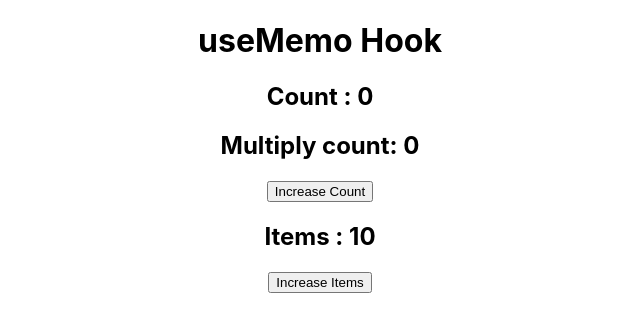
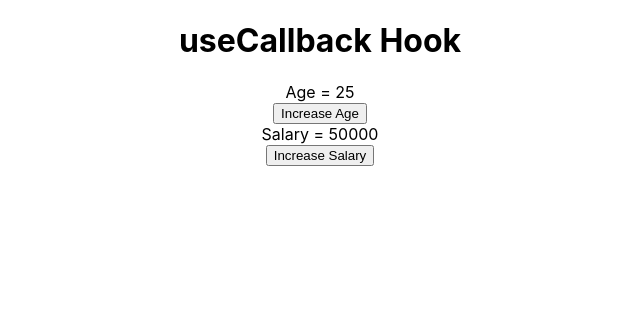
Before and after one commit to Tarunkumar2407/ReactBasics, a React (Create React App) app: page / in a window 1280 px wide. Shown: the top 332 px of the page, without its empty margins (320-960 px from the left). Built offline with nearby package versions, Linux system fonts and the light colour scheme.

Commit message:
useCallback

```diff
--- a/src/App.js
+++ b/src/App.js
@@ -1,6 +1,7 @@
 import './App.css';
+import Parent from './Components/useCallback.js/Parent';
 // import UseEffect2 from './Components/UseEffect2';
-import UseMemoHook from './Components/UseMemoHook';
+// import UseMemoHook from './Components/UseMemoHook';
 // import Constructor from './Components/Constructor';
 // import Render from './Components/Render';
 // import UseEffectHook from './Components/UseEffectHook';
@@ -36,7 +37,8 @@
       {/* <Render /> */}
       {/* <UseEffectHook /> */}
       {/* <UseEffect2 /> */}
-      <UseMemoHook />
+      {/* <UseMemoHook /> */}
+      <Parent />
     </div>
   );
 }
--- /dev/null
+++ b/src/Components/useCallback.js/Button.js
@@ -0,0 +1,12 @@
+import React from 'react'
+
+const Button = ({handleClick, children}) => {
+    console.log(`Rendering button :`, children)
+  return (
+    <div>
+      <button onClick={handleClick}>{children}</button>
+    </div>
+  )
+}
+
+export default React.memo(Button)
--- /dev/null
+++ b/src/Components/useCallback.js/Count.js
@@ -0,0 +1,12 @@
+import React from 'react'
+
+const Count = ({text, count}) => {
+    console.log(`Rendering ${text}`)
+  return (
+    <div>
+      {text} = {count}
+    </div>
+  )
+}
+
+export default React.memo(Count)
--- /dev/null
+++ b/src/Components/useCallback.js/Parent.js
@@ -0,0 +1,36 @@
+import React, { useCallback, useState } from 'react'
+import Title from './Title'
+import Count from './Count'
+import Button from './Button'
+
+const Parent = () => {
+
+    const [age, setAge] = useState(25)
+    const [salary, setSalary] = useState(50000)
+
+    // const handleAge = () => {
+    //     setAge(age+1)
+    // }
+    // const handleSalary = () => {
+    //     setSalary(salary+5000)
+    // }
+    const handleAge = useCallback(() => {
+          setAge(age+1)
+    },[age])
+
+     const handleSalary = useCallback(() => {
+      setSalary(salary+5000)
+    },[salary])
+
+  return (
+    <div>
+      <Title />
+      <Count text="Age" count={age} />
+      <Button handleClick={handleAge}>Increase Age</Button>
+      <Count text="Salary" count={salary} />
+      <Button handleClick={handleSalary}>Increase Salary</Button>
+    </div>
+  )
+}
+
+export default Parent
--- /dev/null
+++ b/src/Components/useCallback.js/Title.js
@@ -0,0 +1,12 @@
+import React from 'react'
+
+const Title = () => {
+    console.log("Rendering title")
+  return (
+    <div>
+      <h1>useCallback Hook</h1>
+    </div>
+  )
+}
+
+export default React.memo(Title)
```
Also changed, not shown: src/Components/UseCallBackHook.js (added).
